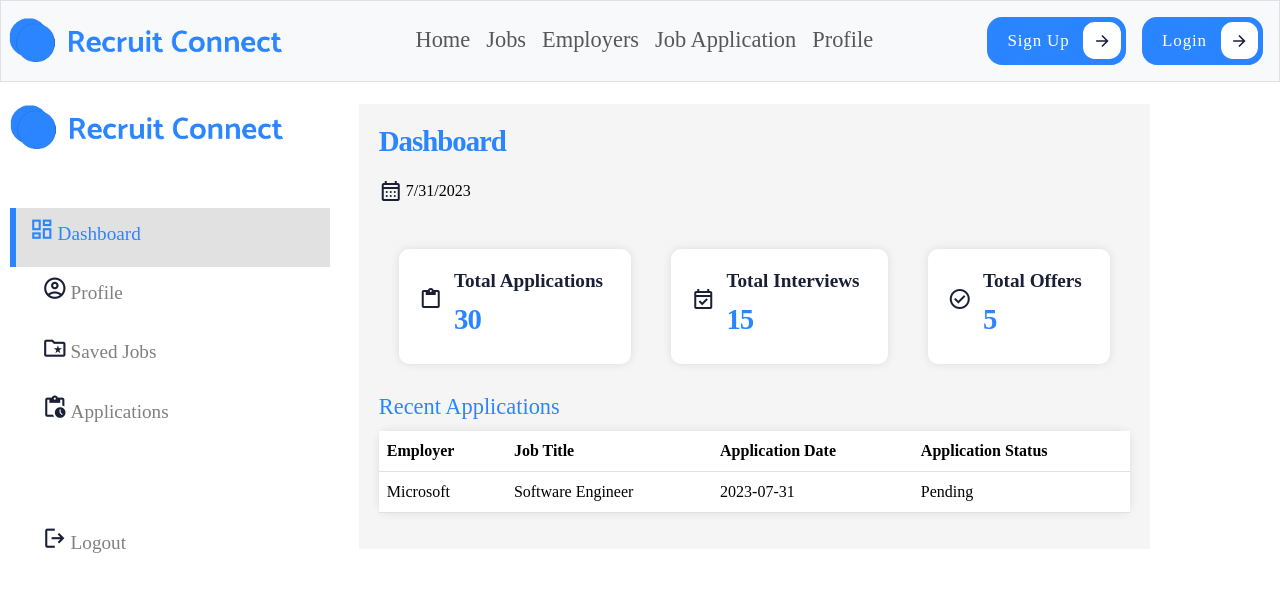
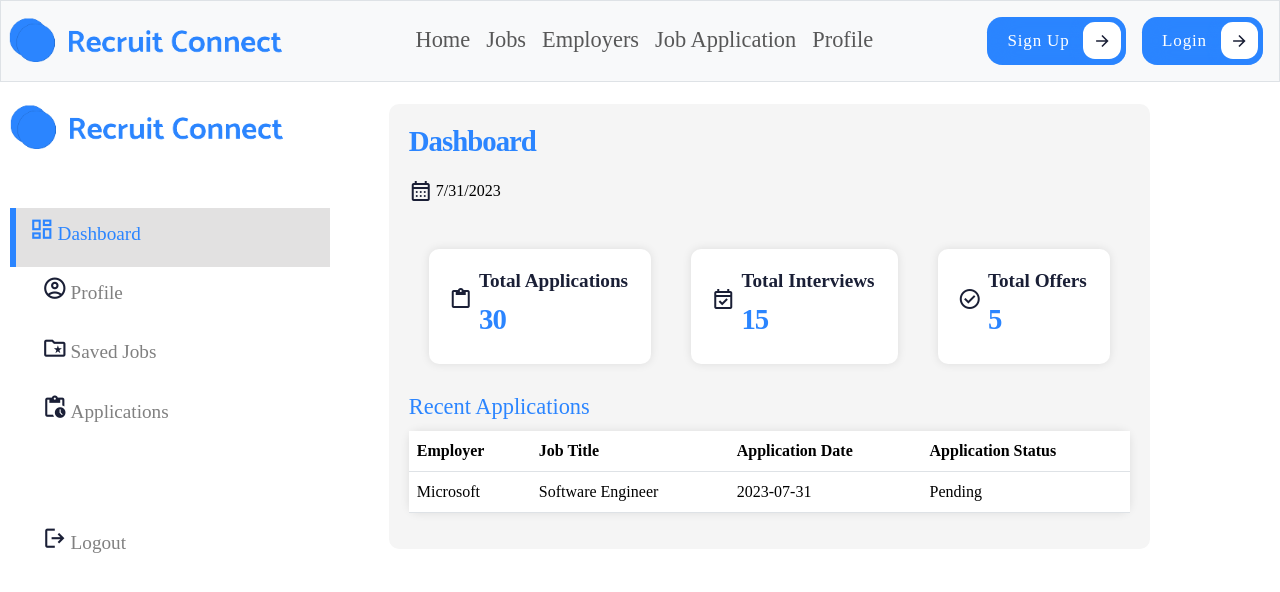
Before and after one commit to iamkinglana/recruit_connect_front-end, a React (Create React App) app: page /profile in a window 1280 px wide. Shown: the top 592 px of the page. Built offline with nearby package versions, Linux system fonts and the light colour scheme.

Commit message:
dashboard style update

```diff
--- a/src/components/user/Profile/Profile.css
+++ b/src/components/user/Profile/Profile.css
@@ -306,6 +306,13 @@ main{
 .dashboard-content {
     padding: 20px;
     background-color: whitesmoke;
+    border-radius: 10px;
+    transition: 1.5s;
+    margin-left: 30px;
+  }
+  .dashboard-content:hover {
+    transform: scale(1.055);
+    box-shadow: 5px 5px 4px rgba(137, 137, 136, 0.6);
   }
 
   .dashboard-title {
```
